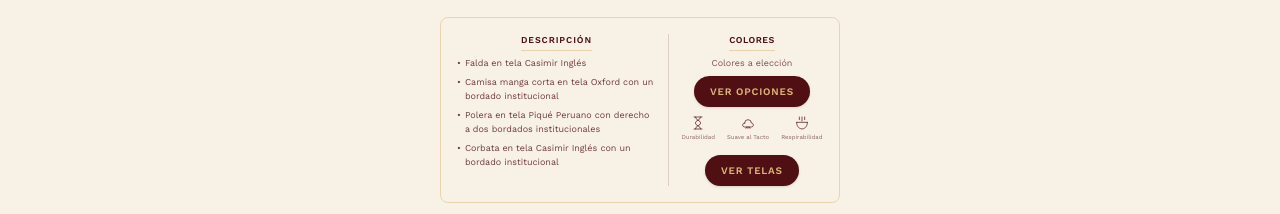
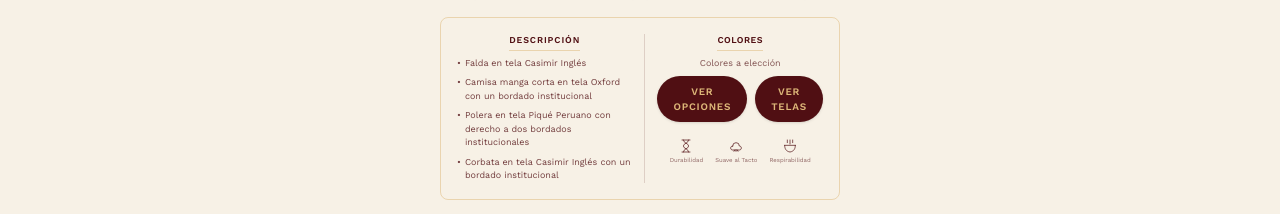
Before and after one commit to BladimirBLopez/Alexander-s-moda, a Next.js app: page /catalogo/casimir in a window 1280 px wide. Shown: the part 431-645 px from the top of the page. Built offline with nearby package versions, Linux system fonts and the light colour scheme; grey boxes are pictures that could not be loaded.

Commit message:
Botones Ver opciones y Ver telas en fila, caracteristicas una sola vez al final

```diff
--- a/app/catalogo/[slug]/page.tsx
+++ b/app/catalogo/[slug]/page.tsx
@@ -5,7 +5,7 @@ import { productos, type BulletItem } from "@/lib/productos";
 import FotoZoom from "@/components/FotoZoom";
 import BotonCompartir from "@/components/BotonCompartir";
 import RedesSociales from "@/components/RedesSociales";
-import VerColores from "@/components/VerColores";
+import VerColores, { CaracteristicasComunes } from "@/components/VerColores";
 
 const UBICACION_URL = "https://maps.app.goo.gl/xfW7UDupWaDn3kgi8?g_st=aw";
 const WHATSAPP_NUMERO = "59177974868";
@@ -147,8 +147,11 @@ function SeccionGenero({
         Colores a elección
       </p>
       <div className="text-center flex flex-col items-center gap-2">
-        <VerColores />
-        <VerColores label="Ver telas" mostrarCaracteristicas={false} />
+        <div className="flex items-center justify-center gap-2">
+          <VerColores mostrarCaracteristicas={false} />
+          <VerColores label="Ver telas" mostrarCaracteristicas={false} />
+        </div>
+        <CaracteristicasComunes />
       </div>
     </div>
   );
--- a/components/VerColores.tsx
+++ b/components/VerColores.tsx
@@ -30,6 +30,21 @@ const CARACTERISTICAS_COMUNES = [
   },
 ];
 
+export function CaracteristicasComunes() {
+  return (
+    <div className="flex items-center gap-3 mt-2">
+      {CARACTERISTICAS_COMUNES.map((c) => (
+        <div key={c.label} className="flex flex-col items-center gap-0.5">
+          <span className="w-4 h-4 text-[var(--color-bordo)]/70">{c.icon}</span>
+          <span className="text-[6px] text-[var(--color-bordo)]/60 text-center leading-tight">
+            {c.label}
+          </span>
+        </div>
+      ))}
+    </div>
+  );
+}
+
 export default function VerColores({ label = "Ver opciones", mostrarCaracteristicas = true }: { label?: string; mostrarCaracteristicas?: boolean }) {
   const [abierto, setAbierto] = useState(false);
   const [telaActiva, setTelaActiva] = useState<Tela | null>(null);
@@ -59,18 +74,7 @@ export default function VerColores({ label = "Ver opciones", mostrarCaracteristi
       >
         {label}
       </button>
-      {mostrarCaracteristicas && (
-      <div className="flex items-center gap-3 mt-2">
-        {CARACTERISTICAS_COMUNES.map((c) => (
-          <div key={c.label} className="flex flex-col items-center gap-0.5">
-            <span className="w-4 h-4 text-[var(--color-bordo)]/70">{c.icon}</span>
-            <span className="text-[6px] text-[var(--color-bordo)]/60 text-center leading-tight">
-              {c.label}
-            </span>
-          </div>
-        ))}
-      </div>
-      )}
+      {mostrarCaracteristicas && <CaracteristicasComunes />}
 
       {abierto && (
         <div
```
